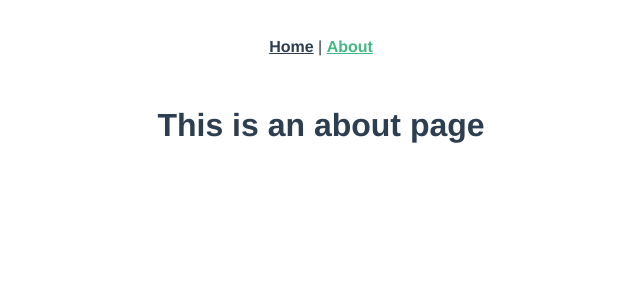
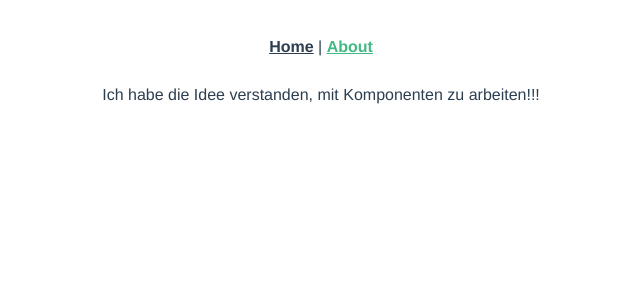
Before and after one commit to vmloskutov/Weather-App-Vue, a Vue app: page /#/about in a window 1280 px wide. Shown: the top 300 px of the page, without its empty margins (319-959 px from the left). Built offline with nearby package versions, Linux system fonts and the light colour scheme.

Commit message:
first Try

```diff
--- /dev/null
+++ b/src/components/tryComp.vue
@@ -0,0 +1,12 @@
+<template>
+  <div>
+    {{ a }}
+  </div>
+</template>
+
+<script>
+export default {
+  name: "tryComp",
+  props: ["a"]
+};
+</script>
--- a/src/main.js
+++ b/src/main.js
@@ -5,15 +5,6 @@ import store from "./store";
 
 Vue.config.productionTip = false;
 
-var app = new Vue({
-  el: "#app",
-  data: {
-    message: "Привет, Vue!"
-  }
-});
-
-app.message = "I have changed the data!";
-
 new Vue({
   router,
   store,
--- a/src/views/About.vue
+++ b/src/views/About.vue
@@ -1,5 +1,18 @@
 <template>
   <div class="about">
-    <h1>This is an about page</h1>
+    <tryComp a="Ich habe die Idee verstanden, mit Komponenten zu arbeiten!!!">
+    </tryComp>
   </div>
 </template>
+
+<script>
+// @ is an alias to /src
+import tryComp from "@/components/tryComp.vue";
+
+export default {
+  name: "about",
+  components: {
+    tryComp
+  }
+};
+</script>
```
